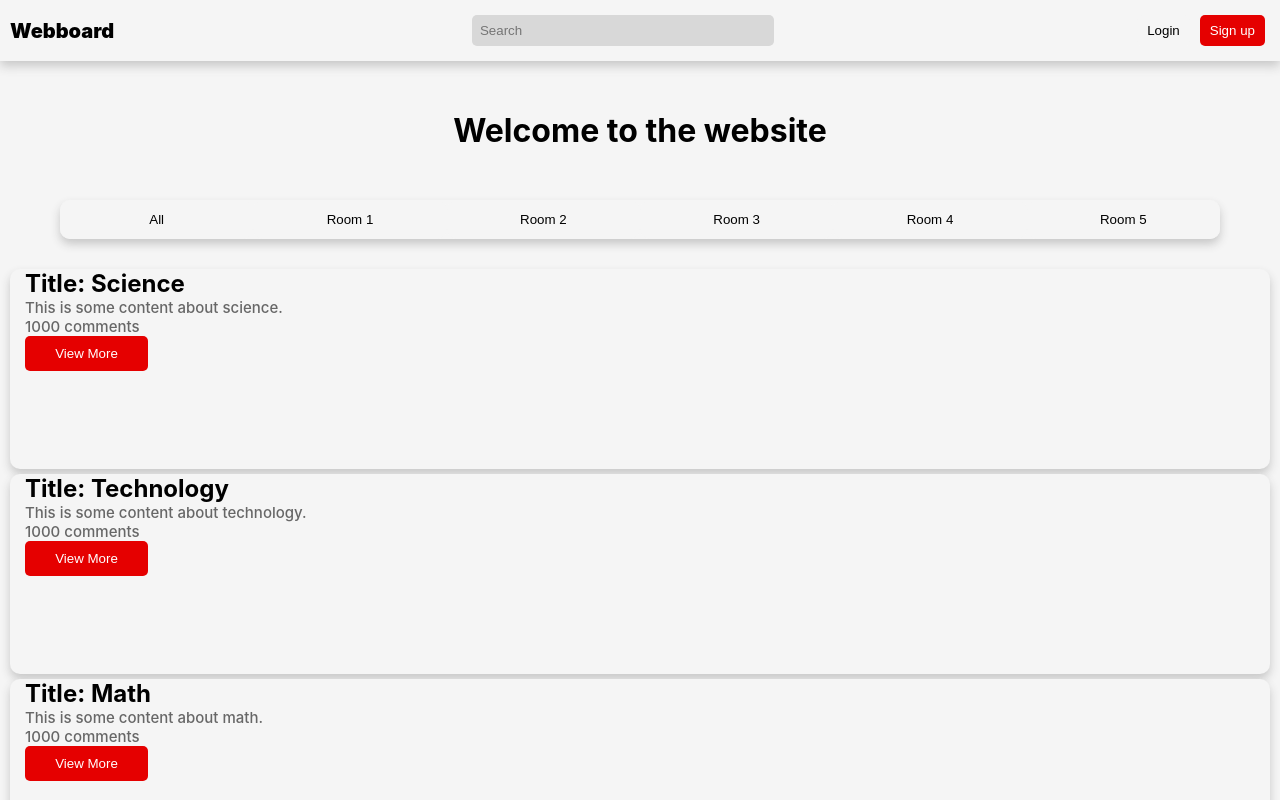
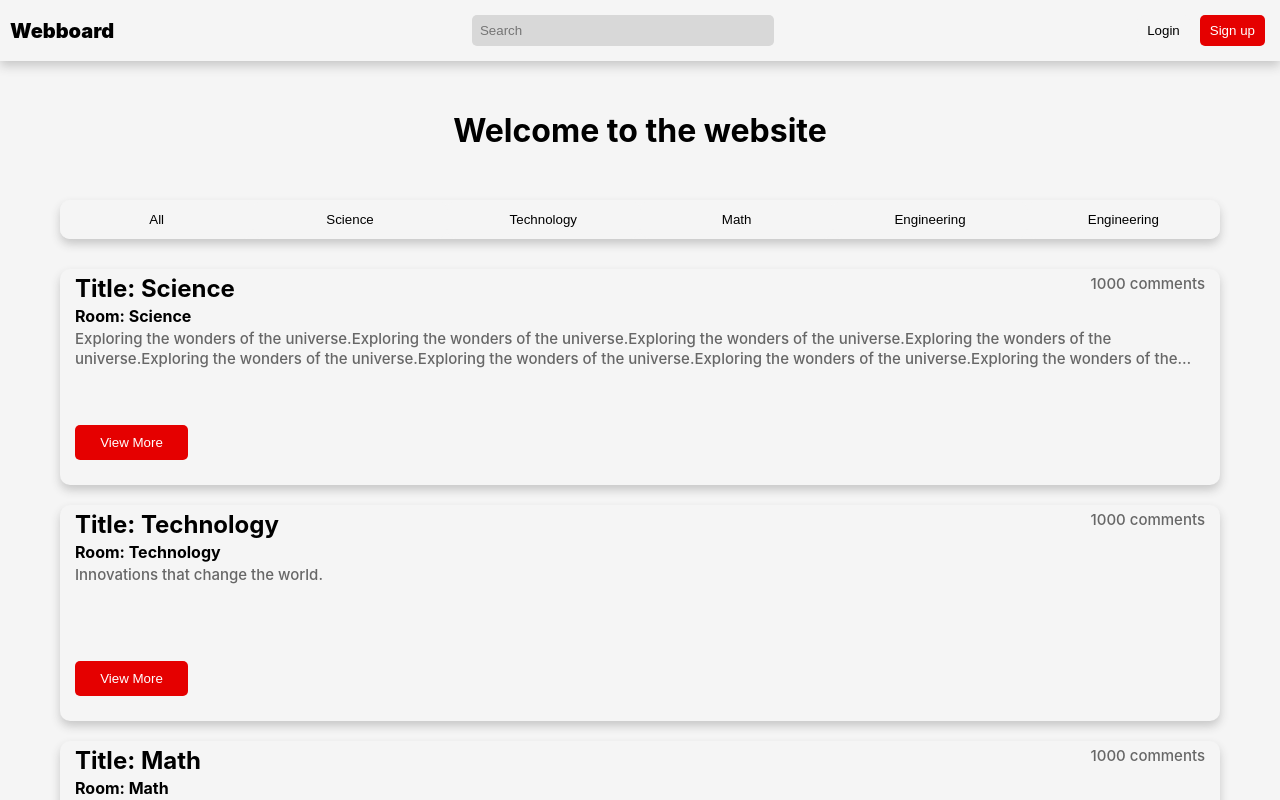
Before and after one commit to Shadoclown/Webboard, a React (Create React App) app in the folder webboard/: page / in a window 1280 px wide. Shown: the top 800 px of the page. Built offline with nearby package versions, Linux system fonts and the light colour scheme.

Commit message:
homepage

```diff
--- a/webboard/src/App.css
+++ b/webboard/src/App.css
@@ -14,6 +14,8 @@ body {
 /* navbar */
 .navbar {
   position: sticky;
+  top: 0;
+  background-color: var(--primary-color);
   display: flex;
   justify-content: space-between;
   align-items: center;
@@ -25,6 +27,7 @@ body {
   color: #000;
   font-size: 20px;
   font-weight: 1000;
+  cursor: pointer;
 }
 
 /* searchbar */
@@ -59,8 +62,6 @@ body {
   padding: 8px 10px;
   border-radius: 5px;
   border: none;
-}
-.button #btn:hover {
   cursor: pointer;
 }
 .button .signup_btn {
@@ -99,13 +100,16 @@ body {
 
 /* card */
 .main_content {
-  margin: 30px 10px;
+  display: flex;
+  flex-direction: column;
+  margin: 30px 60px;
   border-radius: 10px;
+  gap: 20px;
 }
 .main_content #card{
   background-color: var(--primary-color);
   box-shadow: var(--shadow);
-  height: 25vh;
+  height: 27vh;
   border-radius: 10px;
   transition: all ease 0.3s;
 }
@@ -115,9 +119,18 @@ body {
 .main_content #card .content {
   display: flex;
   flex-direction: column;
-  align-content: space-around;
   height: 100%;
   margin: 5px 15px;
+}
+.content .title_p {
+  height: 70%;
+  display: flex;
+  flex-direction: column;
+  gap: 3px;
+}
+.content .title {
+  display: flex;
+  justify-content: space-between;
 }
 .content h1 {
   font-size: 20px;
@@ -127,6 +140,16 @@ body {
   font-size: 15px;
   font-weight: 500;
   color: #676767;
+  line-height: 20px;
+  max-height: 40px;
+  line-clamp: 2;
+
+  display: -webkit-box;
+  -webkit-line-clamp: 2;
+  -webkit-box-orient: vertical;
+
+  overflow: hidden;
+  text-overflow: ellipsis;
 }
 .view_more_btn {
   background-color: rgb(229, 0, 0);
--- a/webboard/src/App.js
+++ b/webboard/src/App.js
@@ -1,15 +1,26 @@
 import React from 'react';
-import logo from './logo.svg';
 import './App.css';
-import Card from './card';
+import All_content from './component/all_content';
 
 function App() {
   const card_data = [
-    { title: 'Science', content: 'This is some content about science.' },
-    { title: 'Technology', content: 'This is some content about technology.' },
-    { title: 'Math', content: 'This is some content about math.' },
-    { title: 'Engineering', content: 'This is some content about engineering.' },
-  ];
+    { title: 'Science', content: 'Exploring the wonders of the universe.Exploring the wonders of the universe.Exploring the wonders of the universe.Exploring the wonders of the universe.Exploring the wonders of the universe.Exploring the wonders of the universe.Exploring the wonders of the universe.Exploring the wonders of the universe.Exploring the wonders of the universe.Exploring the wonders of the universe.', room: 'Science' },
+    { title: 'Technology', content: 'Innovations that change the world.', room: 'Technology' },
+    { title: 'Math', content: 'Solving problems with numbers and logic.', room: 'Math' },
+    { title: 'Engineering', content: 'Building the future with design and structure.', room: 'Engineering' },
+    { title: 'Science', content: 'Understanding the laws of nature.', room: 'Science' },
+    { title: 'Technology', content: 'Artificial intelligence and robotics.', room: 'Technology' },
+    { title: 'Math', content: 'Geometry and algebra intersect.', room: 'Math' },
+    { title: 'Engineering', content: 'Renewable energy solutions.', room: 'Engineering' },
+    { title: 'Social', content: 'The impact of social media on youth culture.', room: 'Social' },
+    { title: 'Social', content: 'Understanding social structures and communities.', room: 'Social' },
+    { title: 'Science', content: 'New frontiers in space exploration.', room: 'Science' },
+    { title: 'Technology', content: 'The future of quantum computing.', room: 'Technology' },
+    { title: 'Social', content: 'The role of social movements in modern politics.', room: 'Social' },
+    { title: 'Engineering', content: 'Smart cities and urban planning.', room: 'Engineering' },
+    { title: 'Math', content: 'Calculus and its applications in real life.', room: 'Math' },
+];
+
 
   return (
     <div>
@@ -26,24 +37,7 @@ function App() {
         </div>
       </nav>
 
-      <div className="wel">
-        <h1>Welcome to the website</h1>
-      </div>
-
-      <div className="menu_bar">
-        <button className="all_room" id="room_btn">All</button>
-        <button className="first_room" id="room_btn">Room 1</button>
-        <button className="second_room" id="room_btn">Room 2</button>
-        <button className="third_room" id="room_btn">Room 3</button>
-        <button className="forth_room" id="room_btn">Room 4</button>
-        <button className="fifth_room" id="room_btn">Room 5</button>
-      </div>
-
-      <div className="main_content">
-        {card_data.map((data, index) => (
-          <Card key={index} title={data.title} content={data.content} />
-        ))}
-      </div>
+      <All_content card_data={card_data} />
     </div>
   );
 }
--- a/webboard/src/card.js
+++ /dev/null
@@ -1,16 +0,0 @@
-import React from 'react';
-
-function Card({ title, content }) {
-    return (
-        <div className="card_1" id="card">
-            <div className="content">
-                <h2>Title: {title}</h2>
-                <p>{content}</p>
-                <p>1000 comments</p>
-                <button className="view_more_btn">View More</button>
-            </div>
-        </div>
-    );
-}
-
-export default Card;
--- /dev/null
+++ b/webboard/src/component/all_content.js
@@ -0,0 +1,32 @@
+import React, { useState } from 'react';
+import Card from './card';
+
+function All_content({ card_data }) {
+    const [select_room, set_room] = useState('All');
+
+    const filter_data = select_room === 'All' ? card_data : card_data.filter(item => item.room === select_room);
+
+    return (
+        <div>
+            <div className="wel">
+                <h1>Welcome to the website</h1>
+            </div>
+            <div className="menu_bar">
+                <button id="room_btn" onClick={() => set_room('All')}>All</button>
+                <button id="room_btn" onClick={() => set_room('Science')}>Science</button>
+                <button id="room_btn" onClick={() => set_room('Technology')}>Technology</button>
+                <button id="room_btn" onClick={() => set_room('Math')}>Math</button>
+                <button id="room_btn" onClick={() => set_room('Engineering')}>Engineering</button>
+                <button id="room_btn" onClick={() => set_room('Social')}>Engineering</button>
+            </div>
+
+            <div className="main_content">
+                {filter_data.map((data, index) => (
+                    <Card key={index} title={data.title} room={data.room} content={data.content} />
+                ))}
+            </div>
+        </div>
+    );
+}
+
+export default All_content;
--- /dev/null
+++ b/webboard/src/component/card.js
@@ -0,0 +1,21 @@
+import React from 'react';
+
+function Card({ title, content, room }) {
+    return (
+        <div className="card_1" id="card">
+            <div className="content">
+                <div className="title_p">
+                    <div className="title">
+                        <h2>Title: {title}</h2>
+                        <p>1000 comments</p>
+                    </div>
+                    <h4>Room: {room}</h4>
+                    <p>{content}</p>
+                </div>
+                <button className="view_more_btn">View More</button>
+            </div>
+        </div>
+    );
+}
+
+export default Card;
```
